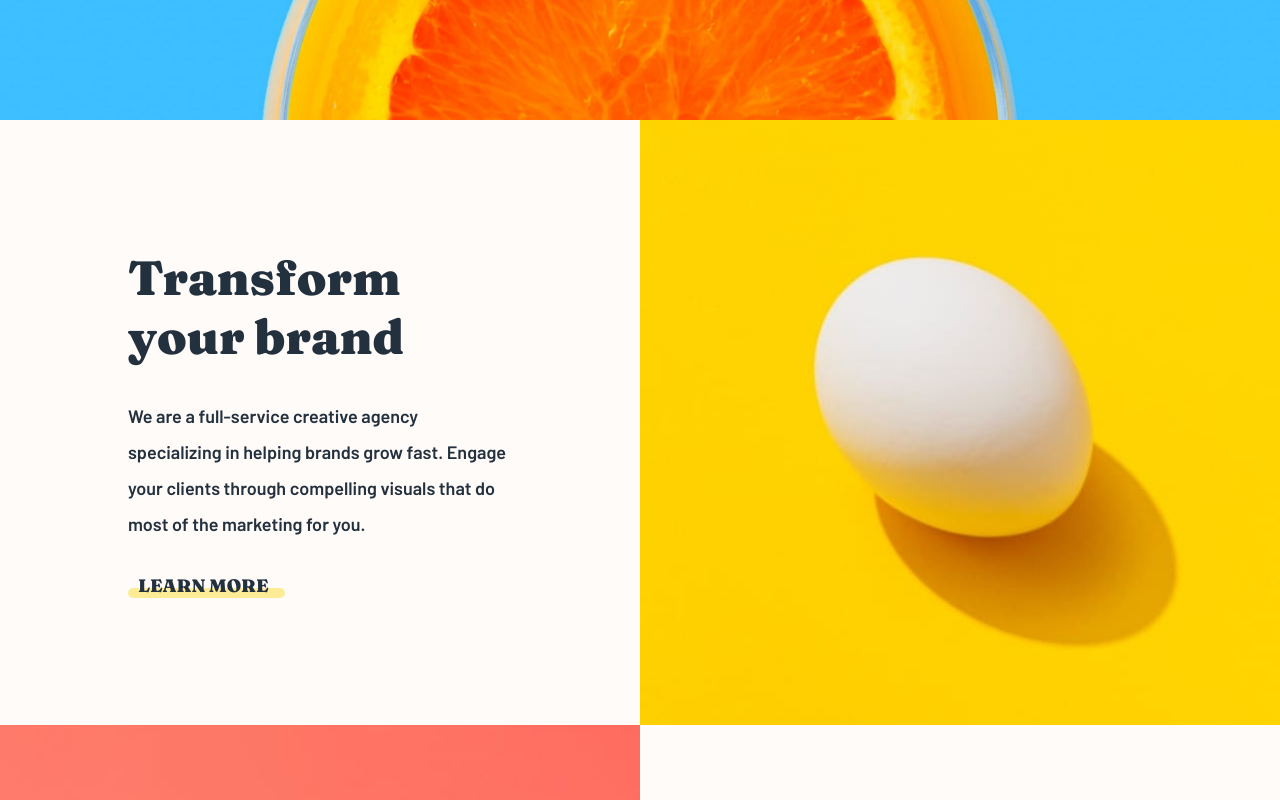
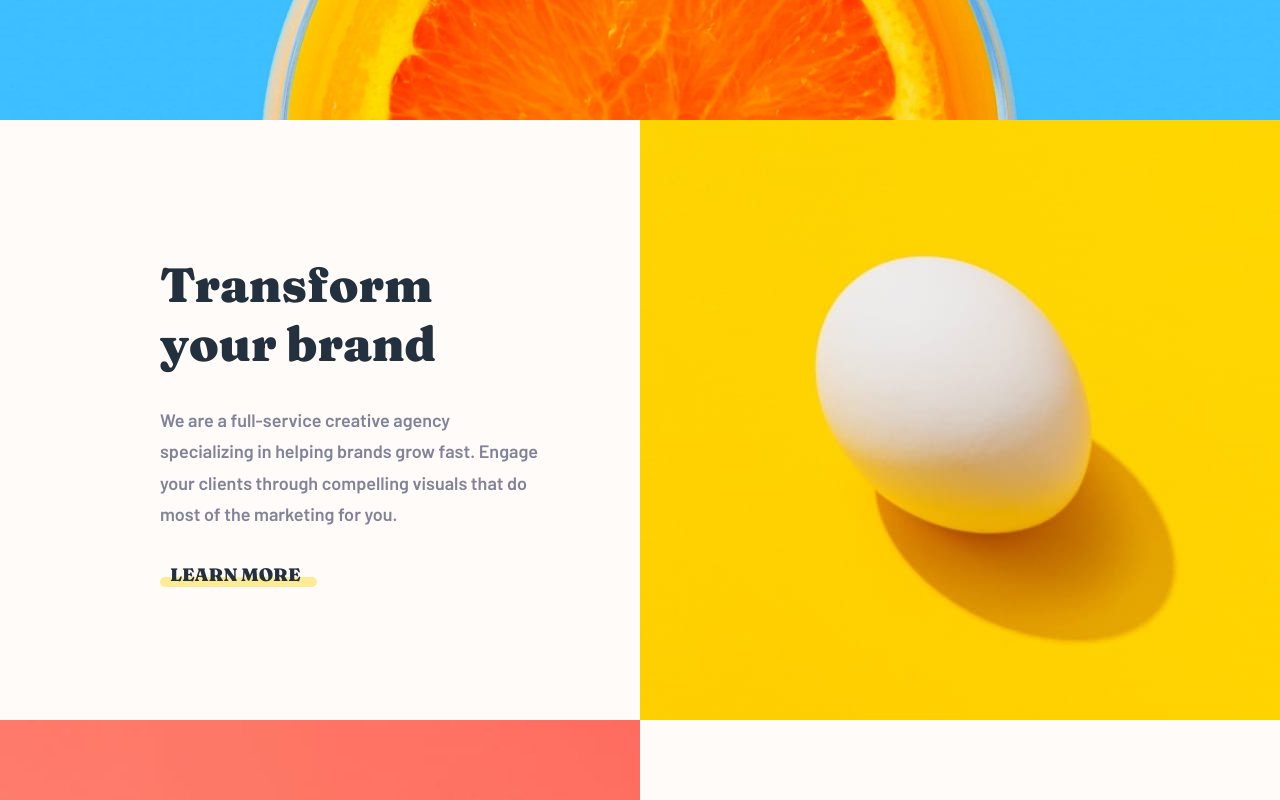
Before and after one commit to SashaH62/sunnyside-agency-landing-page-main, a plain HTML site: page index.html in a window 1280 px wide. Shown: the part 600-1400 px from the top of the page. Drawn offline with Linux system fonts and the light colour scheme.

Commit message:
Change font sizing and line height

```diff
--- a/css/style.css
+++ b/css/style.css
@@ -4,7 +4,7 @@
   --yellow: hsl(51, 100%, 49%);
   --primary-dark-blue: hsl(212, 27%, 19%);
   --soft-red: hsl(7, 99%, 70%);
-  --primary-text: hsl(210, 4%, 67%);
+  --primary-text: hsl(232, 10%, 55%);
 }
 
 * {
@@ -20,7 +20,7 @@ html {
 body {
   font-family: "Barlow", sans-serif;
   font-size: 18px;
-  color: var(--primary-dark-blue);
+  color: var(--primary-text);
   background: #fffbf8;
 }
 
@@ -34,7 +34,7 @@ h4 {
 }
 
 p {
-  line-height: 2;
+  line-height: 1.75;
 }
 
 a {
@@ -251,10 +251,17 @@ a {
 }
 
 .content {
-  padding: 8rem;
   display: flex;
   flex-direction: column;
   justify-content: center;
+}
+
+#transformation .content {
+  padding: 8rem 6rem 8rem 10rem;
+}
+
+#standOut .content {
+  padding: 8rem 10rem 8rem 6rem;
 }
 
 @media only screen and (max-width: 849px) {
@@ -279,7 +286,7 @@ a {
 
 .content p {
   margin-bottom: 2rem;
-  line-height: 2;
+  line-height: 1.75;
 }
 
 .learn-more {
@@ -398,7 +405,7 @@ a {
 /* Testimonial Section */
 
 #testimonials {
-  padding: 10rem 6.25rem;
+  padding: 9rem;
 }
 
 #testimonials .container {
```
